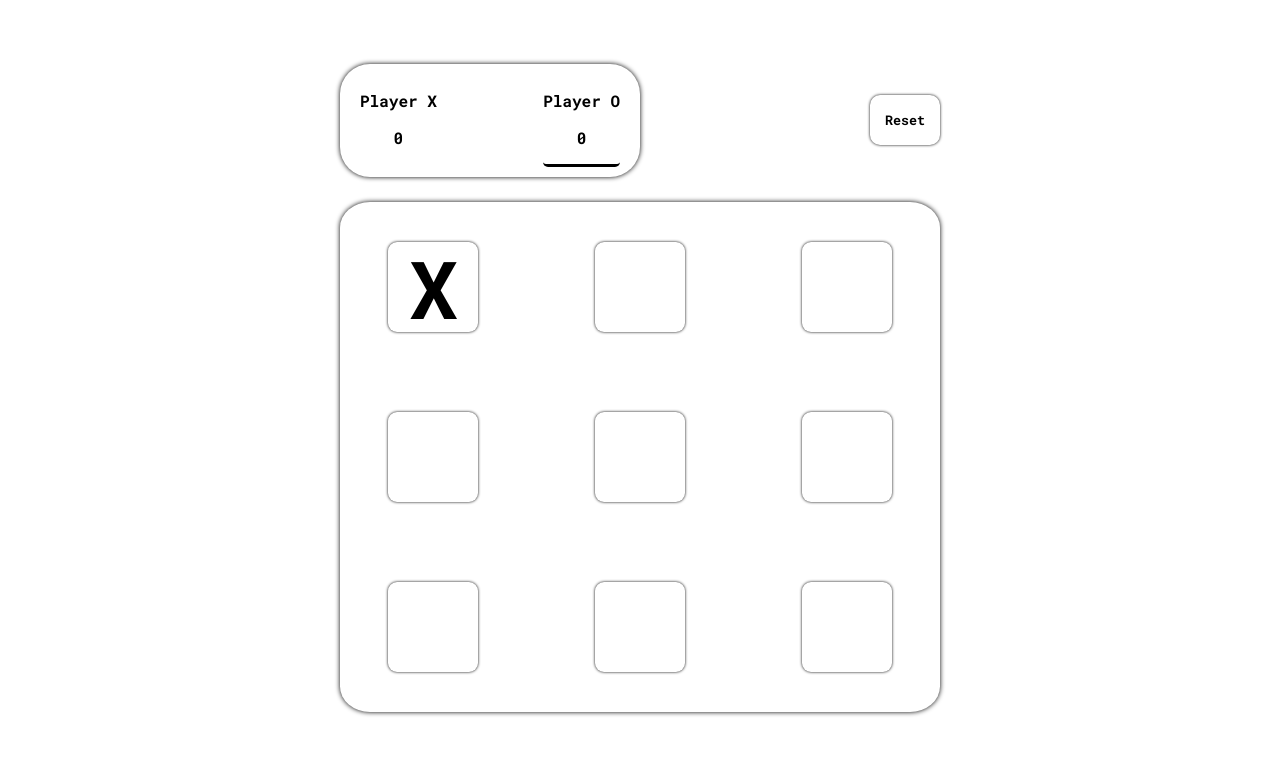
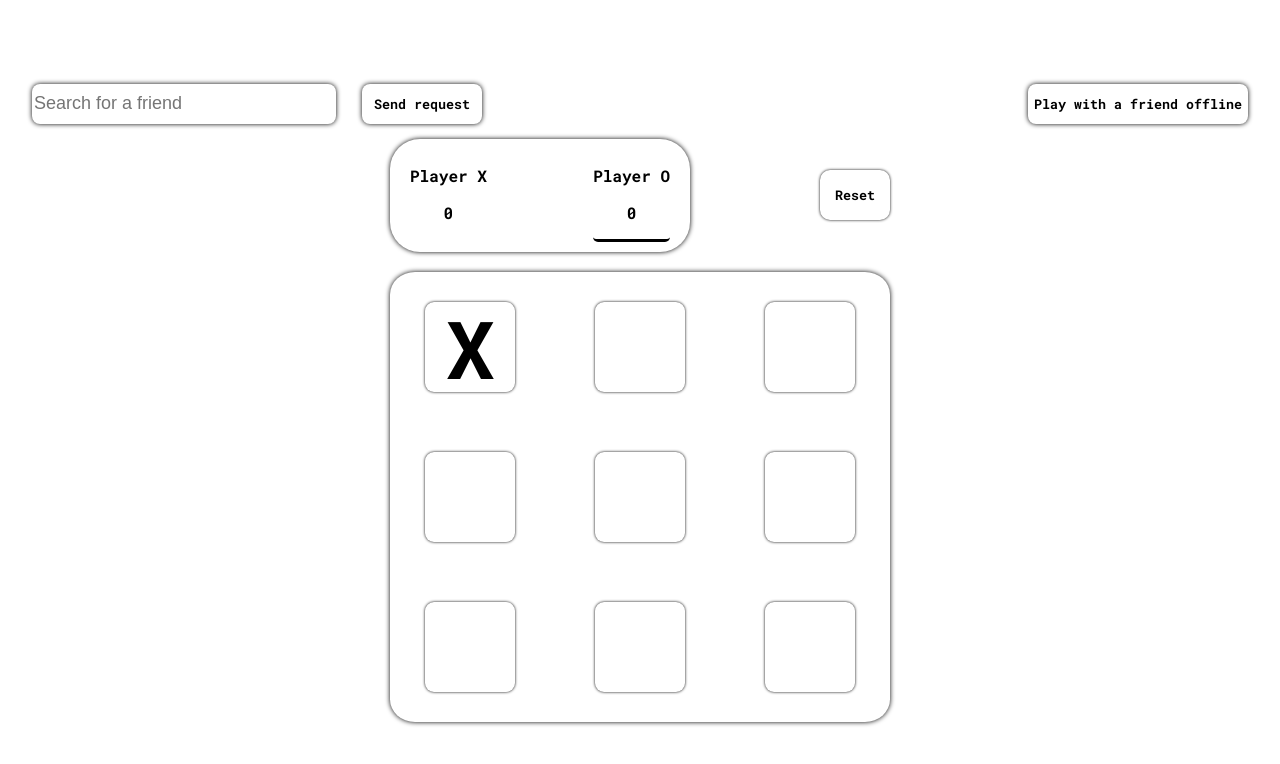
Before and after one commit to mruqqie/tictactoe, a React (Create React App) app: page / in a window 1280 px wide. Shown: the top 764 px of the page. Built offline with nearby package versions, Linux system fonts and the light colour scheme; the HTML template or start-up script is replaced by a standard one.

Commit message:
modified:   src/components/pwc/Pwc.css 	modified:   src/components/pwc/Pwc.jsx

```diff
--- a/src/components/pwc/Pwc.css
+++ b/src/components/pwc/Pwc.css
@@ -3,13 +3,13 @@
     grid-template-columns: repeat(3, 1fr);
     border-radius: 5%;
     box-shadow: 0px 0px 5px black;
-    margin: 25px auto;
-    width: 600px;
-    grid-column-gap: 20px;
+    margin: 20px auto;
+    width: 500px;
+    grid-column-gap: 10px;
 }
 
 .board > * {
-    padding: 20px;
+    padding: 10px;
     margin: 0 auto;
 }
 
@@ -17,9 +17,75 @@
     display: flex;
     flex-direction: row;
     align-items: center;
-    width: 600px;
+    width: 500px;
     justify-content: space-between;
-    margin: 0px;
+    margin: 0px auto;
+}
+
+.search--poffline {
+    display: flex;
+    width: 95vw;
+    justify-content: space-between;
+    margin-top: 15px;
+}
+
+.searchForm {
+    display: flex;
+    flex-direction: column;
+    justify-content: space-evenly;
+    flex-direction: row;
+    height: 40px;
+    width: 450px;
+    justify-content: space-between;
+    margin-top: 10px;
+    margin-bottom: 15px;
+}
+
+.searchInput {
+    border-radius: 8px;
+    box-shadow: 0px 0px 5px black;
+    border: none;
+    width: 300px;
+    outline: none;
+    font-size: large;
+}
+
+.searchInput:hover {
+    box-shadow: 0px 0px 7px black;
+}
+
+.sendReq {
+    border: none;
+    background-color: white;
+    border-radius: 8px;
+    box-shadow: 0px 0px 5px black;
+    width: 120px;
+    height: 40px;
+    align-self: center;
+    font-family: "Roboto Mono", sans-serif;
+    cursor: pointer;
+}
+
+.sendReq:hover {
+    box-shadow: 0px 0px 7px black;
+}
+
+.playOffline {
+    border: none;
+    background-color: white;
+    border-radius: 8px;
+    box-shadow: 0px 0px 5px black;
+    width: 220px;
+    height: 40px;
+    margin-bottom: 15px;
+    margin-top: 10px;
+    align-self: center;
+    font-family: "Roboto Mono", sans-serif;
+    cursor: pointer;
+}
+
+.playOffline:hover {
+    box-shadow: 0px 0px 7px black;
 }
 
 @media (max-width: 710px) {
--- a/src/components/pwc/Pwc.jsx
+++ b/src/components/pwc/Pwc.jsx
@@ -5,6 +5,7 @@ import Reset from "../reset/Reset";
 import ScoreBoard from "../scoreBoard/ScoreBoard";
 
 const Pwc = () => {
+	const [search, setSearch] = useState("");
 	const [mark, setMark] = useState(Array(9).fill(null));
 	const [player, setPlayer] = useState(Math.random() < 0.5);
 	const winConditions = [
@@ -239,11 +240,26 @@ const Pwc = () => {
 	};
 	return (
 		<div>
+			<div className="search--poffline">
+				<form className="searchForm">
+					<input
+						className="searchInput"
+						placeholder="Search for a friend"
+						onChange={(e) => {
+							setSearch(e.target.value);
+						}}
+						value={search}
+					/>
+					<button className="sendReq" type="submit">
+						Send request
+					</button>
+				</form>
+				<button className="playOffline">Play with a friend offline</button>
+			</div>
 			<div className="score--reset">
 				<ScoreBoard scores={scores} player={player} />
 				<Reset reset={resetBoard} />
 			</div>
-
 			<div className="board">
 				{mark.map((value, index) => {
 					return (
```
